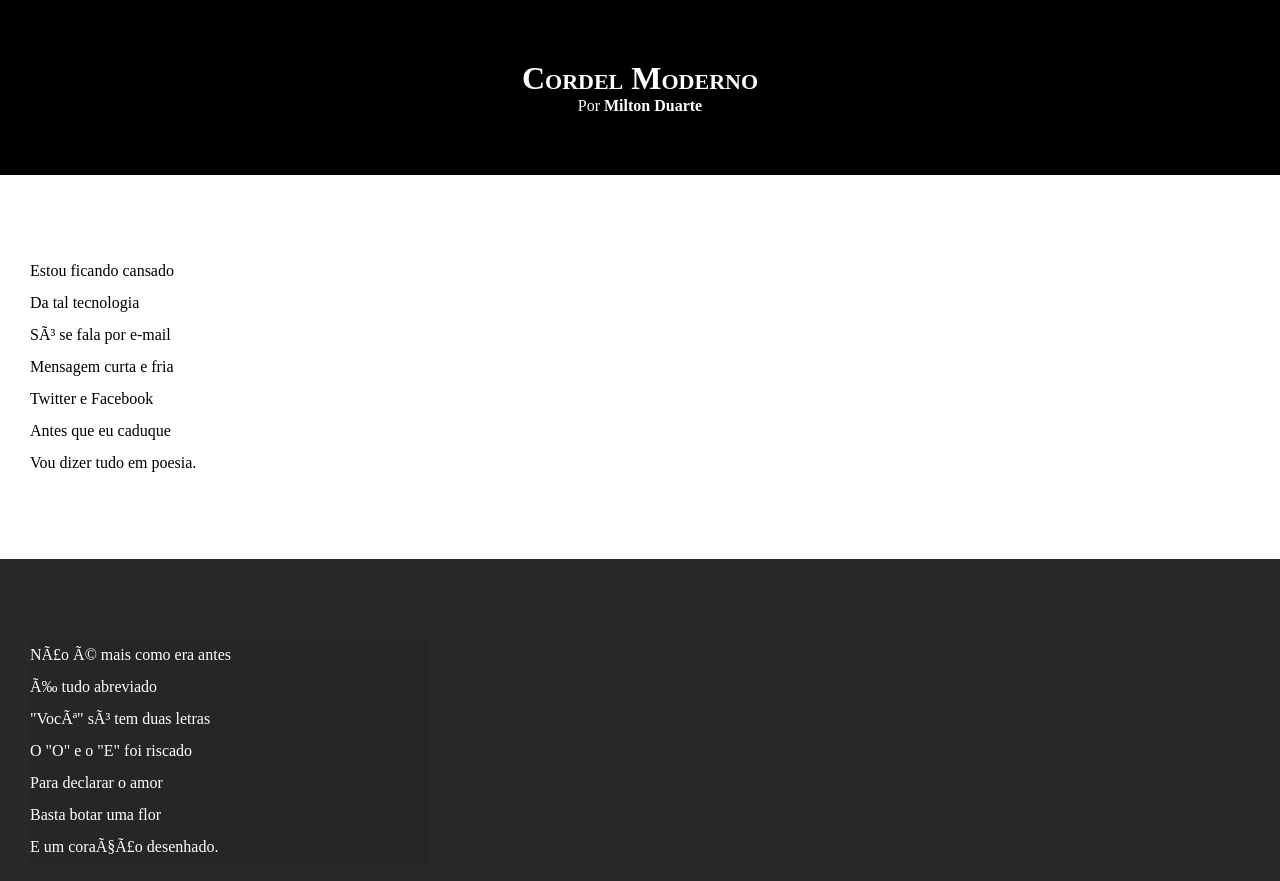
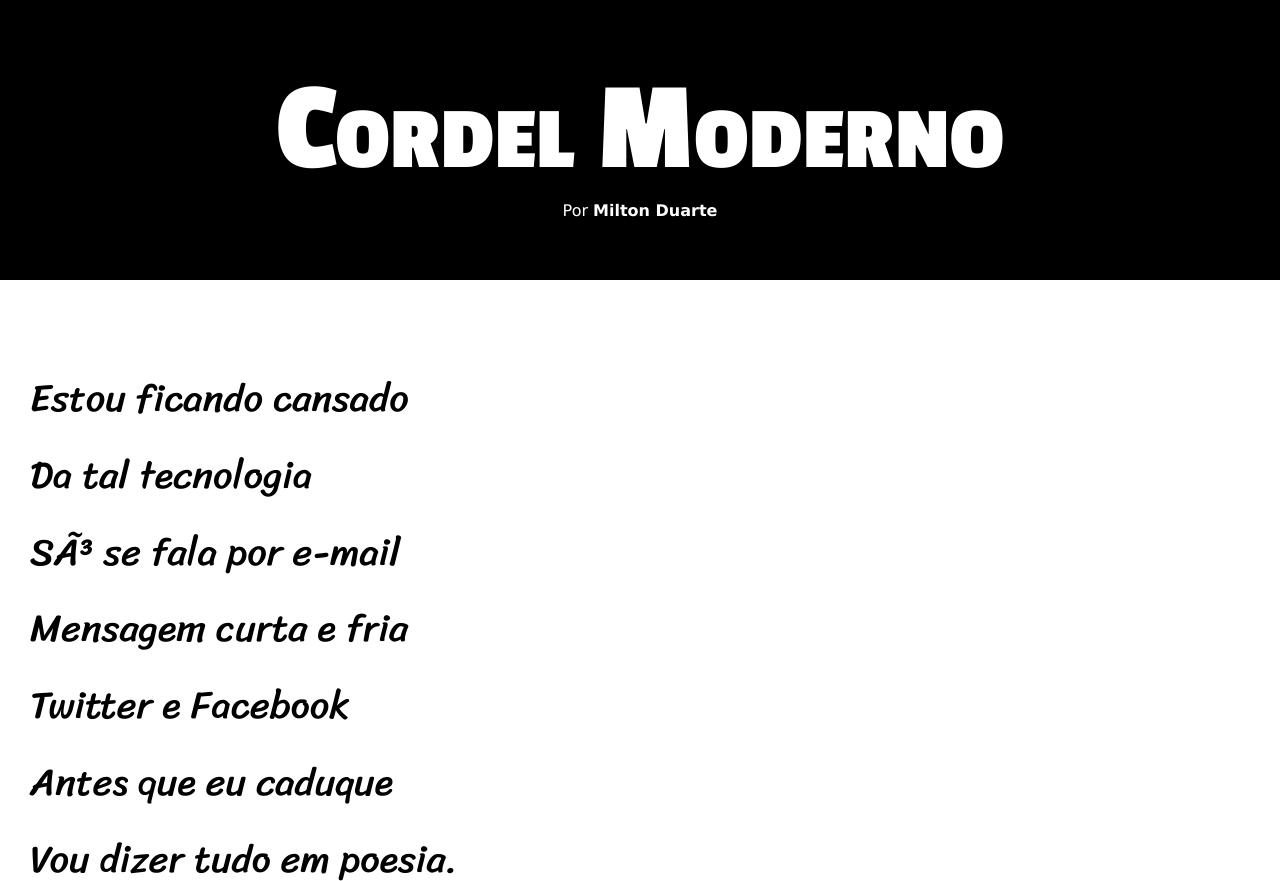
Before and after one commit to HysraeltonMatos/html-css, a plain HTML site: page desafios/desafio12/index.html in a window 1280 px wide. Shown: the top 881 px of the page. Drawn offline with Linux system fonts and the light colour scheme.

Commit message:
atualização de estilos desf 12

```diff
--- a/desafios/desafio12/estilo/style.css
+++ b/desafios/desafio12/estilo/style.css
@@ -1,11 +1,22 @@
 @charset "UTF-8";
 
+@import url('https://fonts.googleapis.com/css2?family=Passion+One:wght@400;700;900&display=swap');
+
+@import url('https://fonts.googleapis.com/css2?family=Sriracha&display=swap');
+
+:root {
+    --font1: Verdana, Geneva, Tahoma, sans-serif;
+    --font2: "Passion One", sans-serif;
+    --font3: "Sriracha", cursive;
+
+}
 * {
     margin: 0px;
     padding: 0px;
 }
 
 html, body {
+    font-family: var(--font1);
     min-height: 100vh;
     background-color: darkgrey;
 }
@@ -16,6 +27,8 @@ header {
     text-align: center;
 }
 header > h1 {
+    font-family: var(--font2);
+    font-size: 10vw;
     padding-top: 50px;
     font-variant: small-caps;
 }
@@ -35,10 +48,12 @@ header a:hover, footer a:hover {
 }
 
 section {
+    font-family: var(--font3);
     padding-top: 10vh;
     padding-bottom: 10vh;
     line-height: 2em;
     padding-left: 30px;
+    font-size: 3vw;
 }
 
 section.normal {
@@ -52,7 +67,7 @@ section.imagem {
 }
 
 section.imagem > p {
-    width: 400px;
+    display: inline-block;
     background-color: rgba(0, 0, 0, 0.07);
 }
 footer {
```
